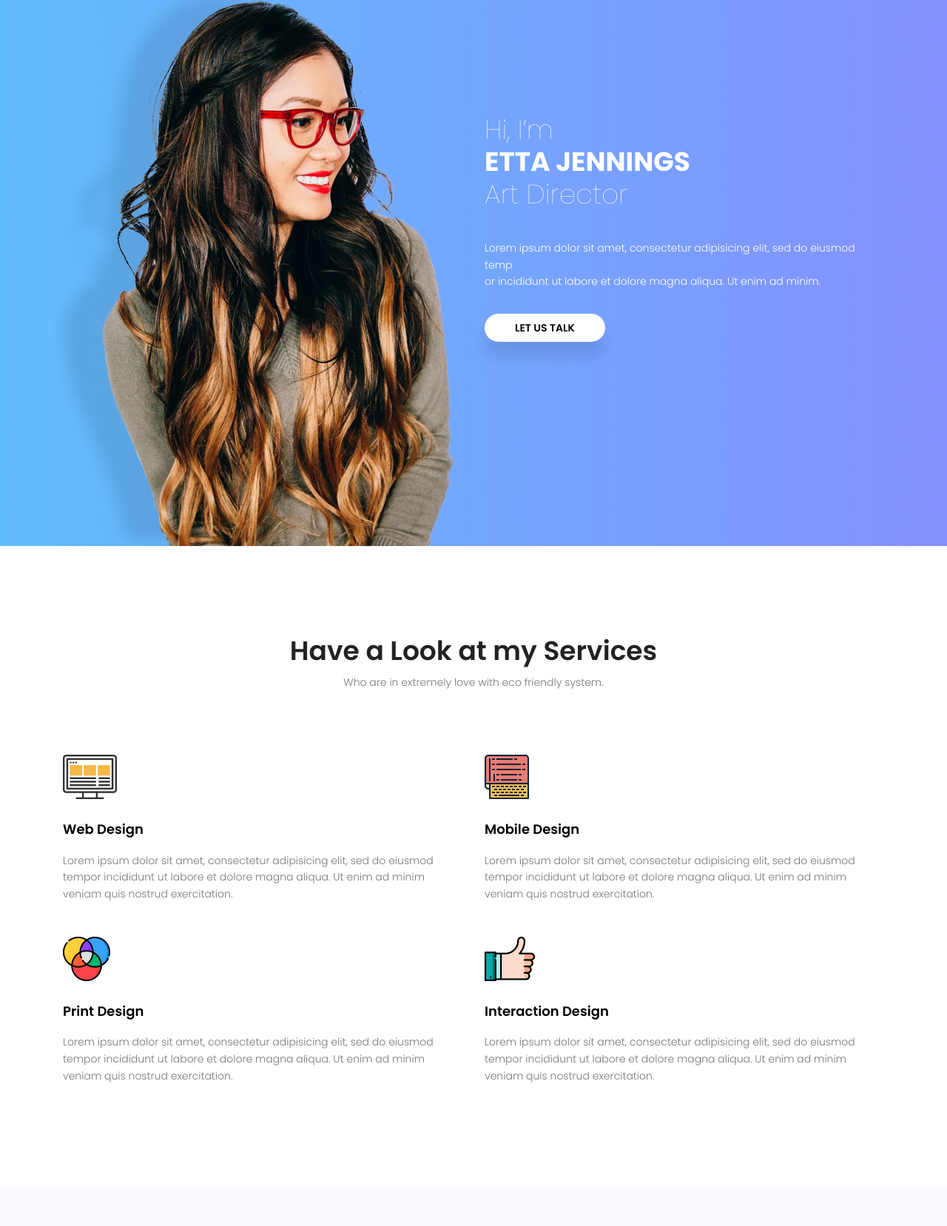
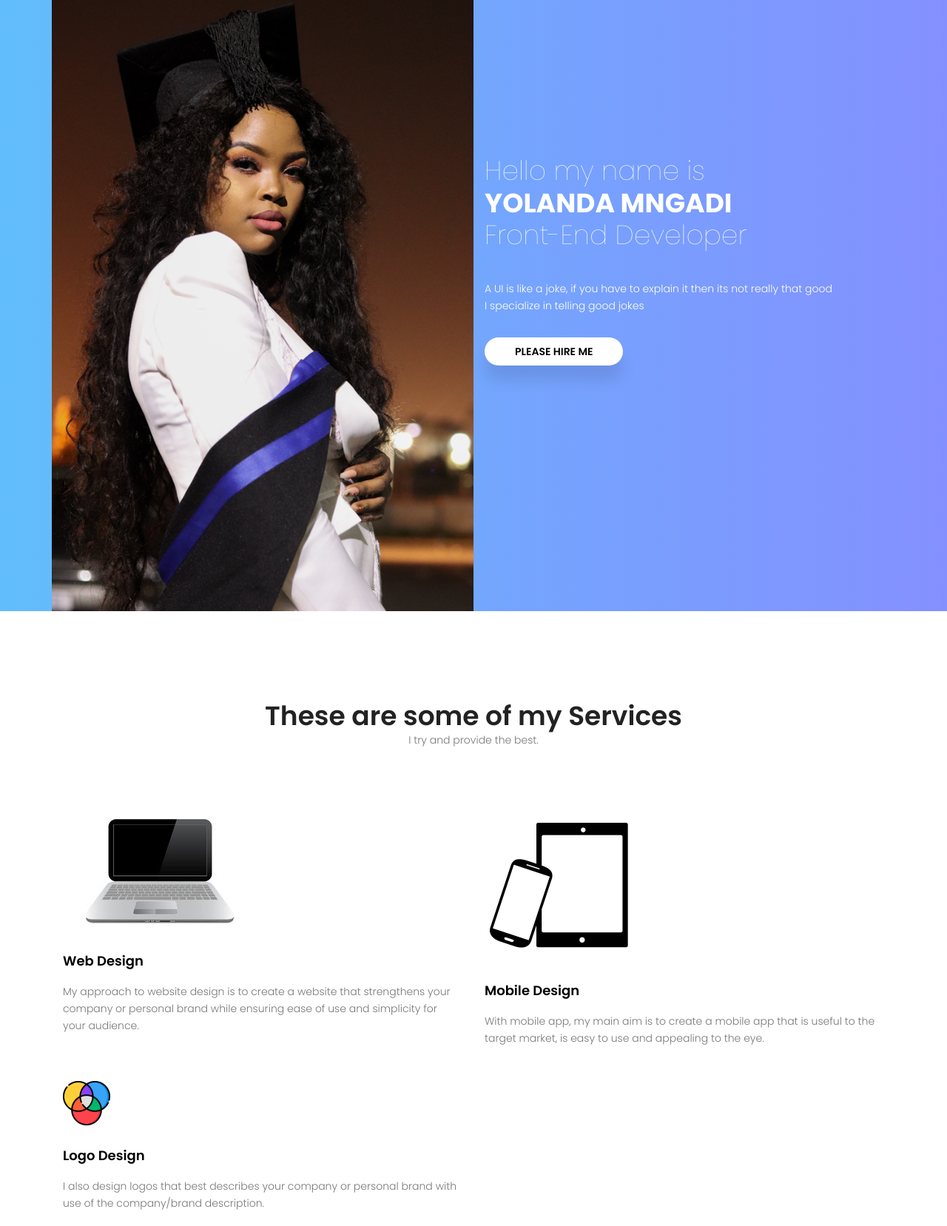
Before and after one commit to LandaMngadi/LandaMngadi.github.io, a plain HTML site: page index.html in a window 1280 px wide. Shown: the part 177-1834 px from the top of the page at 74% size. Drawn offline with nearby package versions, Linux system fonts and the light colour scheme.

Commit message:
Modification

```diff
--- a/index.html
+++ b/index.html
@@ -35,7 +35,7 @@
 					<nav class="navbar navbar-expand-lg  navbar-light">
 						<div class="container">
 							  <a class="navbar-brand" href="index.html">
-							  	<img src="img/logo.png" alt="">
+							  	<img src="img/logo.jpeg" alt="">
 							  </a>
 							  <button class="navbar-toggler" type="button" data-toggle="collapse" data-target="#navbarSupportedContent" aria-controls="navbarSupportedContent" aria-expanded="false" aria-label="Toggle navigation">
 							    <span class="text-white lnr lnr-menu"></span>
@@ -46,18 +46,18 @@
 									<li><a href="#home">Home</a></li>
 									<li><a href="#service">Service</a></li>
 									<li><a href="#about">About</a></li>
-									<li><a href="#project">Projects</a></li>
+									<!-- <li><a href="#project">Projects</a></li> -->
 									<li><a href="#contact">Contact</a></li>
 								   <!-- Dropdown -->
-								    <li class="dropdown">
+								    <!-- <li class="dropdown">
 								      <a class="dropdown-toggle" href="#" id="navbardrop" data-toggle="dropdown">
 								        Pages
 								      </a>
-								      <div class="dropdown-menu">
+								     <div class="dropdown-menu">
 								        <a class="dropdown-item" href="generic.html">Generic</a>
 								        <a class="dropdown-item" href="elements.html">Elements</a>
-								      </div>
-								    </li>
+								      </div> -->
+								    </li>										 -->
 							    </ul>
 							  </div>
 						</div>
@@ -67,18 +67,18 @@
 			<div class="container">
 				<div class="row justify-content-start align-items-center">
 					<div class="col-lg-6 col-md-12 no-padding banner-right">
-						<img class="img-fluid" src="img/header-img.png" alt="">
+						<img class="img-fluid" src="img/header-img.jpg" alt="">
 					</div>
 					<div class="col-lg-6 col-md-12 banner-left">
 						<h1 class="text-white">
-							Hi, I’m <br>
-							<span>Etta Jennings</span> <br>
-							Art Director
+							Hello my name is<br>
+							<span>Yolanda Mngadi</span> <br>
+							  Front-End Developer
 						</h1>
 						<p class="mx-auto text-white  mt-20 mb-40">
-							Lorem ipsum dolor sit amet, consectetur adipisicing elit, sed do eiusmod temp <br> or incididunt ut labore et dolore magna aliqua. Ut enim ad minim.
+						A UI is like a joke, if you have to explain it then its not really that good <br> I specialize in telling good jokes
 						</p>
-						<a href="#" class="text-uppercase header-btn">Let Us Talk</span></a>
+						<a href="#" class="text-uppercase header-btn">Please Hire Me</span></a>
 					</div>
 				</div>
 			</div>
@@ -91,31 +91,31 @@
 					<div class="row d-flex justify-content-center">
 						<div class="menu-content pb-70 col-lg-8">
 							<div class="title text-center">
-								<h1 class="mb-10">Have a Look at my Services</h1>
-								<p>Who are in extremely love with eco friendly system.</p>
+								<h1 class="mb-8">These are some of my Services</h1>
+								<p>I try and provide the best.</p>
 							</div>
 						</div>
 					</div>
 					<div class="row">
 						<div class="single-service col-lg-6 col-md-6 mb-30">
 							<div class="icon">
-								<img src="img/s1.png" alt="">
+								<img src="img/s1.jpg" alt="">
 							</div>
 							<div class="dec">
 								<h4 class="mt-30"><a href="#">Web Design</a></h4>
 								<p class="mt-20">
-									Lorem ipsum dolor sit amet, consectetur adipisicing elit, sed do eiusmod tempor incididunt ut labore et dolore magna aliqua. Ut enim ad minim veniam quis nostrud exercitation.
+									My approach to website design is to create a website that strengthens your company or personal brand while ensuring ease of use and simplicity for your audience.
 								</p>
 							</div>
 						</div>
 						<div class="single-service col-lg-6 col-md-6 mb-30">
 							<div class="icon">
-								<img src="img/s2.png" alt="">
+								<img src="img/s12.png" alt="">
 							</div>
 							<div class="dec">
 								<h4 class="mt-30"><a href="#">Mobile Design</a></h4>
 								<p class="mt-20">
-									Lorem ipsum dolor sit amet, consectetur adipisicing elit, sed do eiusmod tempor incididunt ut labore et dolore magna aliqua. Ut enim ad minim veniam quis nostrud exercitation.
+									With mobile app, my main aim is to create a mobile app that is useful to the target market, is easy to use and appealing to the eye.
 								</p>
 							</div>
 						</div>
@@ -124,13 +124,13 @@
 								<img src="img/s3.png" alt="">
 							</div>
 							<div class="dec">
-								<h4 class="mt-30"><a href="#">Print Design</a></h4>
+								<h4 class="mt-30"><a href="#">Logo Design</a></h4>
 								<p class="mt-20">
-									Lorem ipsum dolor sit amet, consectetur adipisicing elit, sed do eiusmod tempor incididunt ut labore et dolore magna aliqua. Ut enim ad minim veniam quis nostrud exercitation.
+                   I also design logos that best describes your company or personal brand with use of the company/brand description.
 								</p>
 							</div>
 						</div>
-						<div class="single-service col-lg-6 col-md-6">
+						<!-- <div class="single-service col-lg-6 col-md-6">
 							<div class="icon">
 								<img src="img/s4.png" alt="">
 							</div>
@@ -139,7 +139,7 @@
 								<p class="mt-20">
 									Lorem ipsum dolor sit amet, consectetur adipisicing elit, sed do eiusmod tempor incididunt ut labore et dolore magna aliqua. Ut enim ad minim veniam quis nostrud exercitation.
 								</p>
-							</div>
+							</div> -->
 						</div>
 					</div>
 				</div>
@@ -200,7 +200,7 @@
 						</div>
 						<div class="col-lg-6 about-right justify-content-end d-flex">
 							<div class="myself-wrap">
-								<img class="img-fluid" src="img/about-img.jpg" alt="">
+								<img class="img-fluid" src="img/about-img1.jpg" alt="">
 								<div class="desc">
 									<h4>Tonnie Johnson</h4>
 									<p class="pb-10">Interactive Designer</p>
```
Also changed, not shown: Resume-doc/img/logo.jpeg (added), img/about-img1.jpg (added), img/header-img.jpg (added), img/s1.jpg (added), img/s1.png (deleted), img/s12.png (added), 2 other files.
